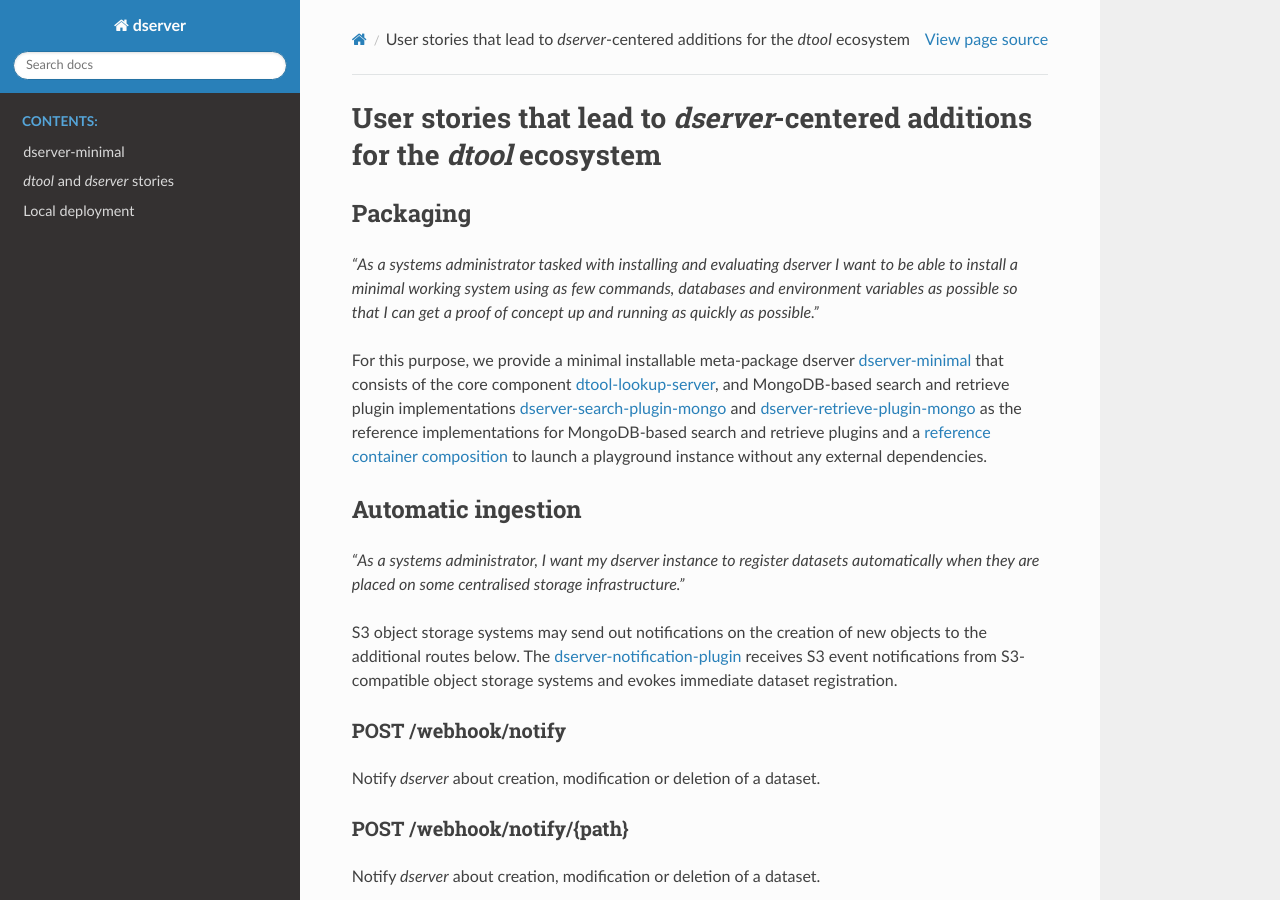
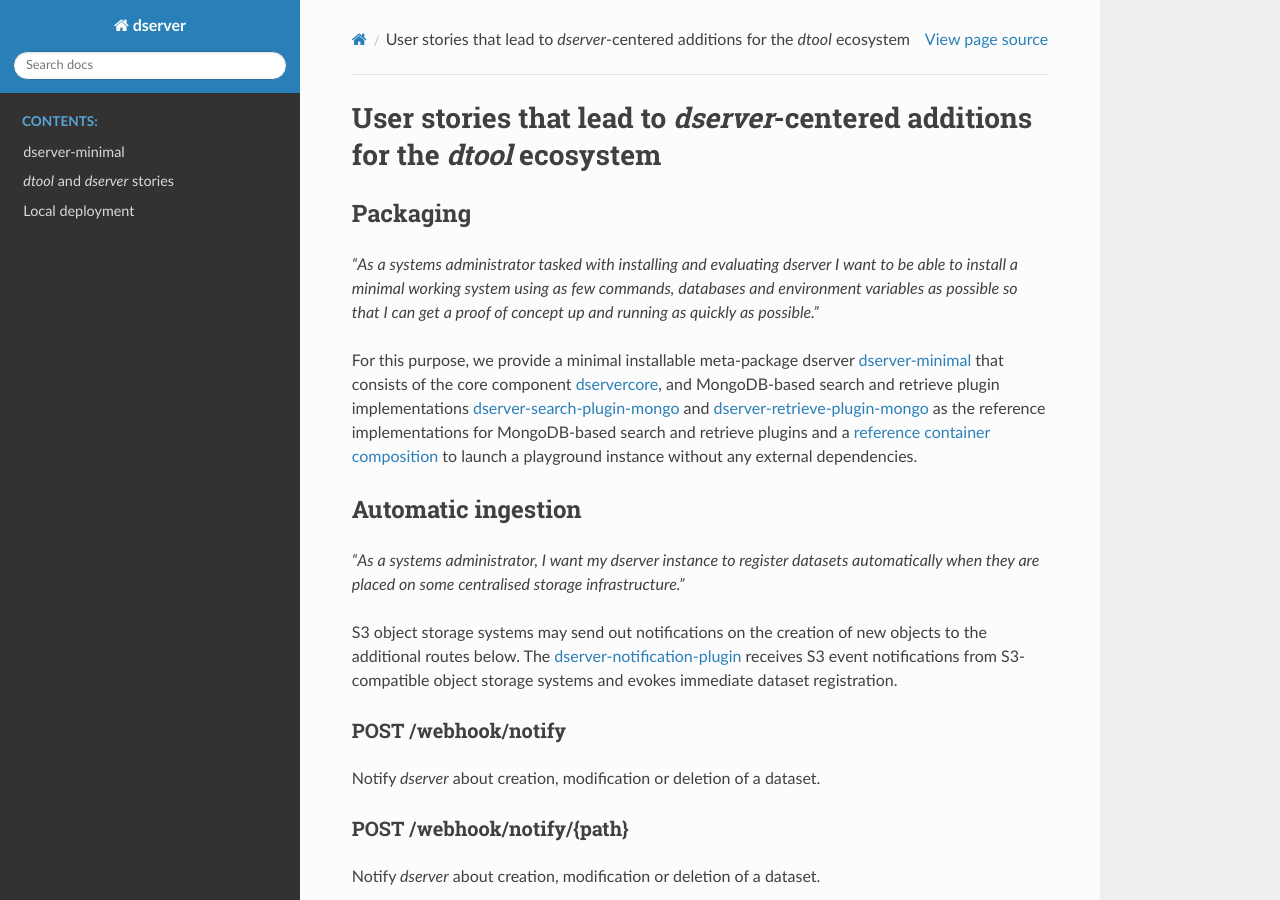
Before and after one commit to livMatS/dserver-minimal, a Sphinx documentation site: the page built from docs/story_plugins.rst, in a window 1280 px wide and 900 px high. Built offline with Sphinx 7.4.7 and the Read the Docs theme 2.0.0, drawn with Linux system fonts in a browser that asks for light colours; cross-references to code outside the pages are shown as plain code; some of the changed text lies outside the part shown.

Commit message:
MAINT: switch from dtool_lookup_server to dservercore dependency and branding

```diff
--- a/docs/story_dserver.rst
+++ b/docs/story_dserver.rst
@@ -502,7 +502,7 @@
     :alt: abstract base classes
 
 Figure 1: UML diagram of abstract base classes in the
-*dtool-lookup-server* Python package and a few examples of plugin
+*dservercore* Python package and a few examples of plugin
 implementations in other packages. Adhering to UML notation conventions,
 tabbed frames define modules. Classes are blocks of three stacked
 segments: class name, attributes, and methods. Virtual methods are
--- a/docs/story_plugins.rst
+++ b/docs/story_plugins.rst
@@ -10,7 +10,7 @@
 can get a proof of concept up and running as quickly as possible.”*
 
 For this purpose, we provide a minimal installable meta-package dserver
-`dserver-minimal`_ that consists of the core component `dtool-lookup-server`_,
+`dserver-minimal`_ that consists of the core component `dservercore`_,
 and MongoDB-based search and retrieve plugin implementations
 `dserver-search-plugin-mongo`_ and
 `dserver-retrieve-plugin-mongo`_ as the reference
@@ -143,7 +143,7 @@
 working demonstrator instance in action without having to set up
 anything by myself.”*
 
-https://demo.dtool.dev exposes a *dtool-lookup-server* demonstrator
+https://demo.dtool.dev exposes a *dserver* demonstrator
 instance with autogenerated OpenAPI RESTful API documentation accessible
 via https://demo.dtool.dev/lookup/doc/redoc or
 https://demo.dtool.dev/lookup/doc/swagger. Latter web page offers the
@@ -157,7 +157,7 @@
       https://demo.dtool.dev/token
 
 .. _dserver-minimal: https://github.com/livMatS/dserver-minimal
-.. _dtool-lookup-server: https://github.com/jic-dtool/dtool-lookup-server
+.. _dservercore: https://github.com/jic-dtool/dservercore
 .. _dserver-notification-plugin: https://github.com/livMatS/dserver-notification-plugin
 .. _dserver-search-plugin-mongo: https://github.com/livMatS/dserver-direct-mongo-plugin
 .. _dserver-retrieve-plugin-mongo: https://github.com/livMatS/dserver-direct-mongo-plugin
--- a/pyproject.toml
+++ b/pyproject.toml
@@ -4,7 +4,7 @@
 
 [project]
 name = "dserver-minimal"
-description = "Meta-package for installing a minimal working dserver consisting of dtool-lookup-server, dserver-search-plugin-mongo, and dserver-retrieve-plugin-mongo"
+description = "Meta-package for installing a minimal working dserver consisting of dservercore, dserver-search-plugin-mongo, and dserver-retrieve-plugin-mongo"
 readme = "README.md"
 license = {file = "LICENSE"}
 authors = [
@@ -12,7 +12,7 @@
     {name = "Johannes L. Hörmann", email = "johannes.laurin@gmail.com"}
 ]
 dependencies = [
-      "dtool-lookup-server",
+      "dservercore",
       "dserver-search-plugin-mongo",
       "dserver-retrieve-plugin-mongo",
     ]
--- a/wsgi.py
+++ b/wsgi.py
@@ -10,7 +10,7 @@
 import logging
 import os
 import pprint
-from dtool_lookup_server import create_app
+from dservercore import create_app
 
 
 LOGLEVELS_STR = ['CRITICAL', 'ERROR', 'WARNING', 'INFO', 'DEBUG', 'NOTSET']
```
Also changed, not shown: README.md (+2 -2 lines), devel/README.md, 3 other files.
